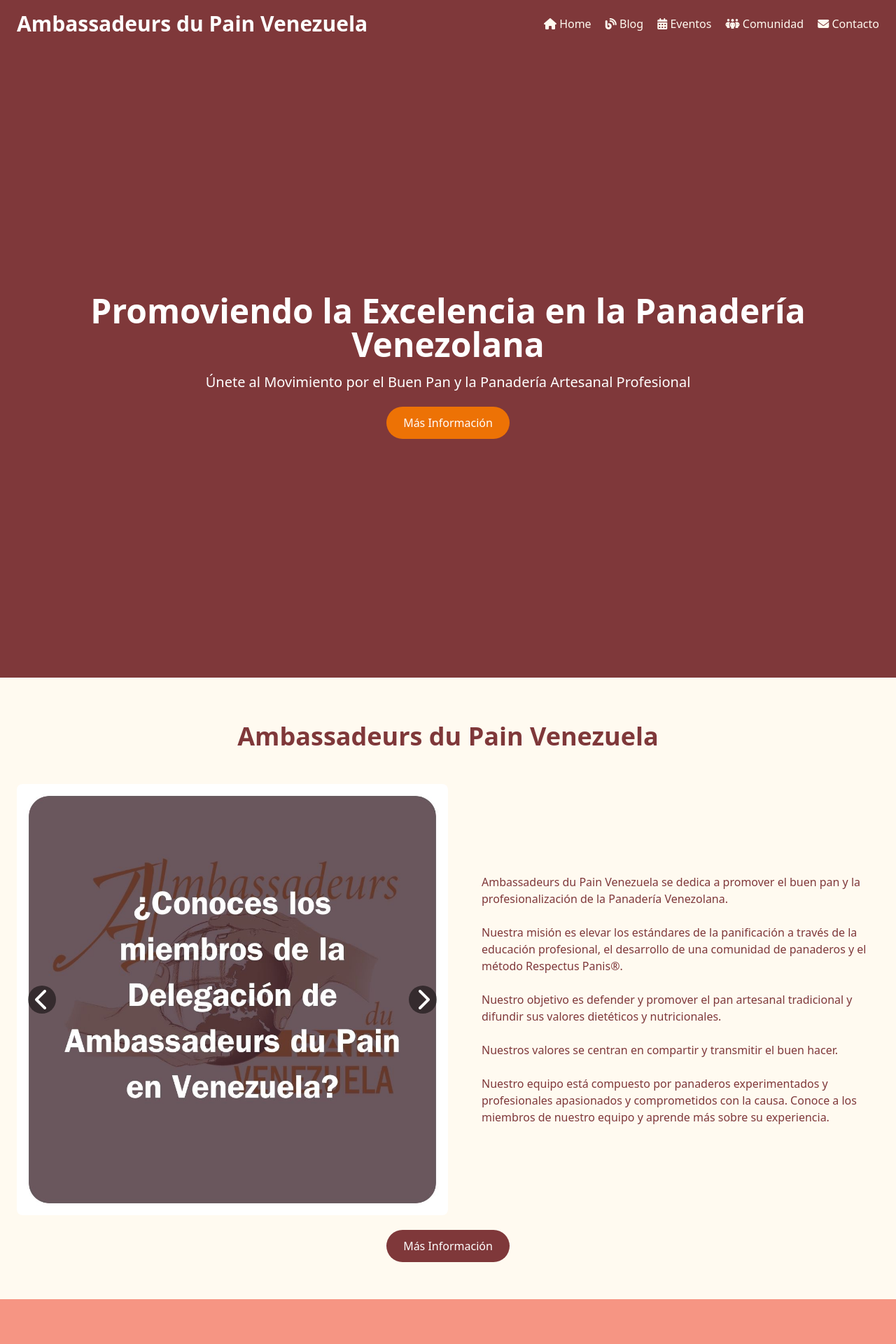
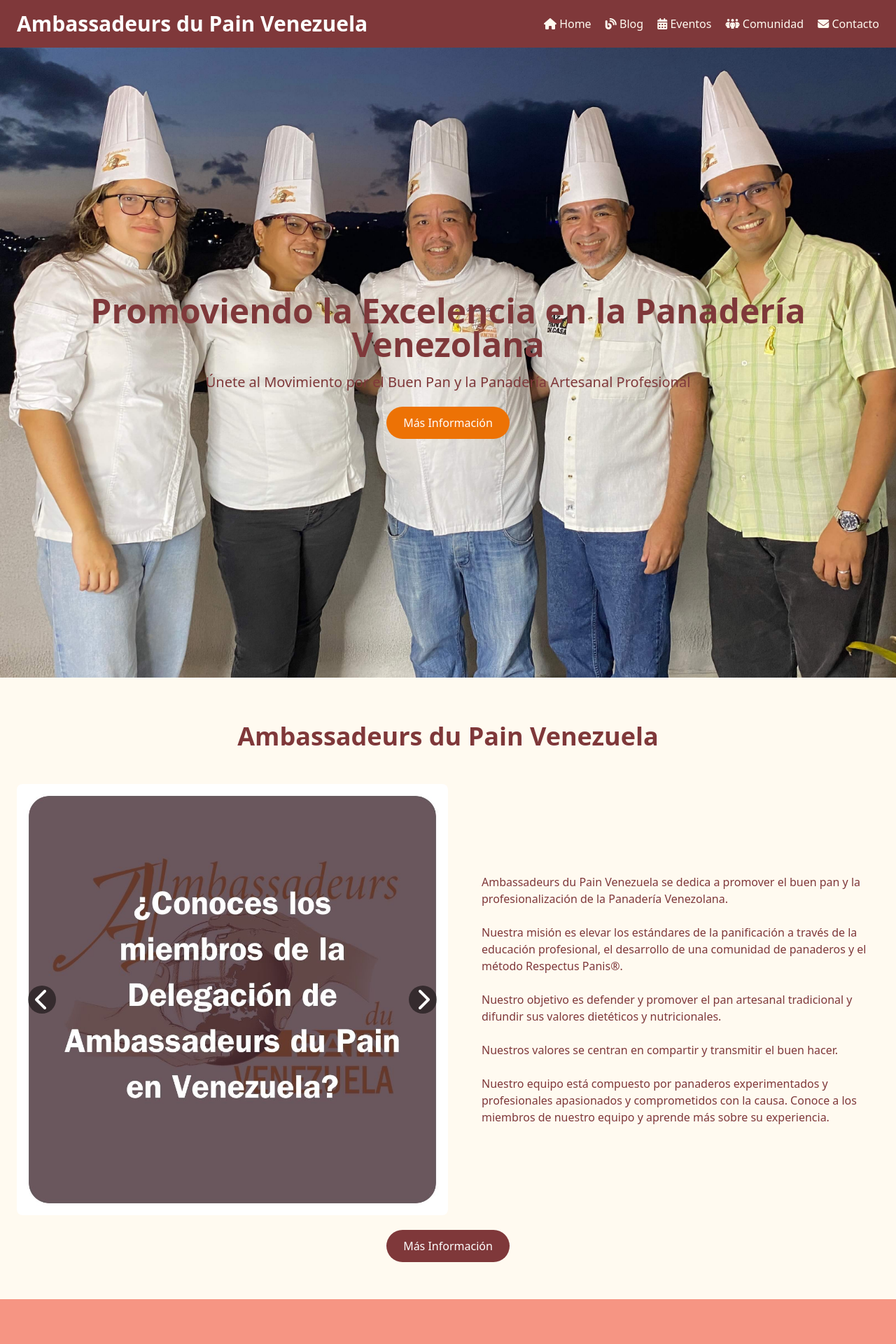
Before and after one commit to ambassadeursdupainvenezuela/ambassadeursdupainvenezuela.github.io, a Jekyll site: the page built from index.html, in a window 1280 px wide. Shown: the top 1920 px of the page at 70% size. Built offline with Jekyll 4.4.1, drawn with Linux system fonts in a browser that asks for light colours; nearby versions of some CDN libraries.

Commit message:
Main image

```diff
--- a/index.html
+++ b/index.html
@@ -4,9 +4,9 @@
 ---
 
 <!-- Sección Hero -->
-<section class="bg-center h-screen text-white"
+<section class="bg-center h-screen text-primary"
   style="background-image: url('/images/delegacion.jpg'); background-size: cover;">
-  <div class="flex items-center justify-center h-full bg-dark bg-opacity-50">
+  <div class="flex items-center justify-center h-full  bg-opacity-50">
     <div class="text-center">
       <h1 class="text-5xl font-bold mb-4">Promoviendo la Excelencia en la Panadería Venezolana</h1>
       <p class="text-xl mb-8">Únete al Movimiento por el Buen Pan y la Panadería Artesanal Profesional</p>
```
